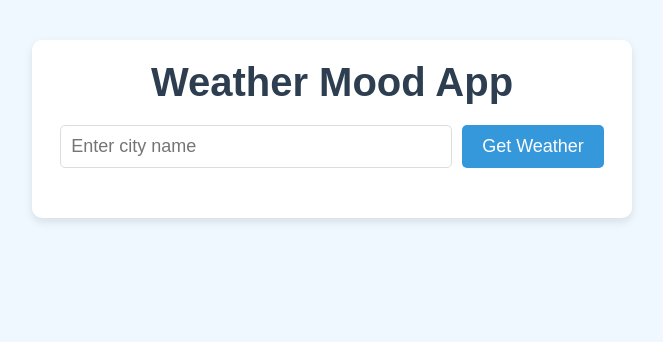
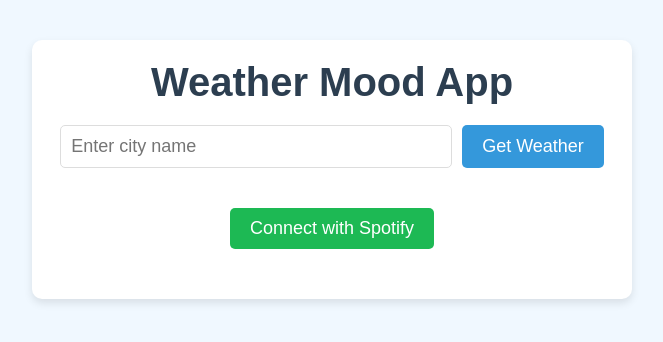
Before and after one commit to zafAK/WeatherToMood, a Flask app: page / in a window 1280 px wide. Shown: the top 342 px of the page, without its empty margins (308-971 px from the left). Run offline with Flask 3, Linux system fonts and the light colour scheme.

Commit message:
Spotify OAuth finally done

```diff
--- a/app.py
+++ b/app.py
@@ -1,8 +1,11 @@
-from flask import Flask, render_template, request
+from flask import Flask, render_template, request, redirect, session, url_for
 import requests
+import os
 from datetime import datetime
+from spotify_integration import get_auth_url, get_tokens, save_tokens, get_user_playlists, get_mood_playlists
 
 app = Flask(__name__)
+app.secret_key = os.urandom(24)
 
 API_KEY = '9115764ccc5b2d7dc29ea05ef54582a4'
 
@@ -14,7 +17,6 @@
 def get_weather():
     city = request.form['city']
     weather_data = fetch_weather_data(city)
-
     mood = map_weather_to_mood(weather_data)
 
     if weather_data:
@@ -22,6 +24,35 @@
     else:
         return render_template('error.html', city=city)
 
+@app.route('/login')
+def login():
+    return redirect(get_auth_url())
+
+@app.route('/callback')
+def callback():
+    auth_code = request.args.get('code')
+    if auth_code:
+        tokens = get_tokens(auth_code)
+        save_tokens(tokens)
+        return redirect(url_for('playlists'))
+    else:
+        return "Authorization failed."
+
+@app.route('/playlists')
+def playlists():
+    playlists = get_user_playlists()
+    playlist_html = '<h2>Your Spotify Playlists</h2>'
+    for playlist in playlists:
+        playlist_html += f"<p>{playlist['name']}</p>"
+    return playlist_html
+
+@app.route('/mood_playlists/<mood>')
+def mood_playlists(mood):
+    mood_playlists = get_mood_playlists(mood)
+    mood_playlist_html = f'<h2>Playlists for {mood.capitalize()} Mood</h2>'
+    for playlist in mood_playlists:
+        mood_playlist_html += f"<p>{playlist['name']}</p>"
+    return mood_playlist_html
 
 def fetch_weather_data(city):
     url = f'http://api.openweathermap.org/data/2.5/weather?q={city}&appid={API_KEY}&units=metric'
@@ -49,10 +80,8 @@
     sunset = weather_data['sys']['sunset']
     current_time = weather_data['dt']
 
-    # Determine if it's day or night
     day_period = 'day' if sunrise <= current_time <= sunset else 'night'
 
-    # Updated mood mapping logic
     if temp > 30 and 'clear' in weather_condition and day_period == 'day':
         return "Vibrant and Happy"
     elif temp > 30 and 'clear' in weather_condition and day_period == 'night':
@@ -76,6 +105,5 @@
     else:
         return "Balanced and Calm"
 
-
 if __name__ == '__main__':
     app.run(debug=True)
--- /dev/null
+++ b/spotify_integration.py
@@ -0,0 +1,56 @@
+# spotify_integration.py
+
+import os
+import requests
+from flask import session, redirect, url_for
+
+# Spotify API configuration
+CLIENT_ID = 'aa15a3d54b0f47f8ac487de29a313b1c'
+CLIENT_SECRET = 'c5d6424aad2a4c7eb72c261cccb4eb53'
+REDIRECT_URI = 'http://127.0.0.1:5000/callback'
+SPOTIFY_AUTH_URL = "https://accounts.spotify.com/authorize"
+SPOTIFY_TOKEN_URL = "https://accounts.spotify.com/api/token"
+SPOTIFY_API_URL = "https://api.spotify.com/v1"
+SCOPE = "user-read-private user-read-email playlist-read-private"
+STATE = "spotify_auth"
+
+def get_auth_url():
+    auth_url = f"{SPOTIFY_AUTH_URL}?response_type=code&client_id={CLIENT_ID}&scope={SCOPE}&redirect_uri={REDIRECT_URI}&state={STATE}"
+    return auth_url
+
+def get_tokens(auth_code):
+    token_data = {
+        "grant_type": "authorization_code",
+        "code": auth_code,
+        "redirect_uri": REDIRECT_URI,
+        "client_id": CLIENT_ID,
+        "client_secret": CLIENT_SECRET
+    }
+    headers = {"Content-Type": "application/x-www-form-urlencoded"}
+    response = requests.post(SPOTIFY_TOKEN_URL, data=token_data, headers=headers)
+    return response.json()
+
+def save_tokens(tokens):
+    session['access_token'] = tokens.get('access_token')
+    session['refresh_token'] = tokens.get('refresh_token')
+
+
+#PLACE HOLDING THESE FUNCTIONS FOR NEXT USER STORY TOO
+def get_user_playlists():
+    access_token = session.get('access_token')
+    if not access_token:
+        return redirect(url_for('login'))
+
+    headers = {"Authorization": f"Bearer {access_token}"}
+    response = requests.get(f"{SPOTIFY_API_URL}/me/playlists", headers=headers)
+    return response.json().get('items', [])
+
+# Function to fetch playlists by mood
+def get_mood_playlists(mood):
+    access_token = session.get('access_token')
+    if not access_token:
+        return redirect(url_for('login'))
+
+    headers = {"Authorization": f"Bearer {access_token}"}
+    response = requests.get(f"{SPOTIFY_API_URL}/browse/categories/{mood}/playlists", headers=headers)
+    return response.json().get('playlists', {}).get('items', [])
--- a/templates/index.html
+++ b/templates/index.html
@@ -55,6 +55,13 @@
         button:hover {
             background-color: #2980b9;
         }
+        .spotify-button {
+            background-color: #1db954;
+            margin: 10px 0;
+        }
+        .spotify-button:hover {
+            background-color: #1aa34a;
+        }
         .data-section {
             margin-top: 20px;
         }
@@ -80,6 +87,16 @@
             <button type="submit">Get Weather</button>
         </form>
 
+        <!-- Spotify Authentication Section -->
+        {% if 'access_token' in session %}
+            <p>You're connected to Spotify! You can now view your playlists or explore mood-based playlists.</p>
+            <a href="/playlists"><button class="spotify-button">View My Spotify Playlists</button></a>
+            <a href="/weather"><button class="spotify-button">Get Mood-Based Playlists</button></a>
+        {% else %}
+            <a href="/login"><button class="spotify-button">Connect with Spotify</button></a>
+        {% endif %}
+
+        <!-- Weather and Mood Data Section -->
         <div class="data-section">
             {% if weather %}
                 <h2>Weather in {{ city }}</h2>
```
Also changed, not shown: 1 other file.
